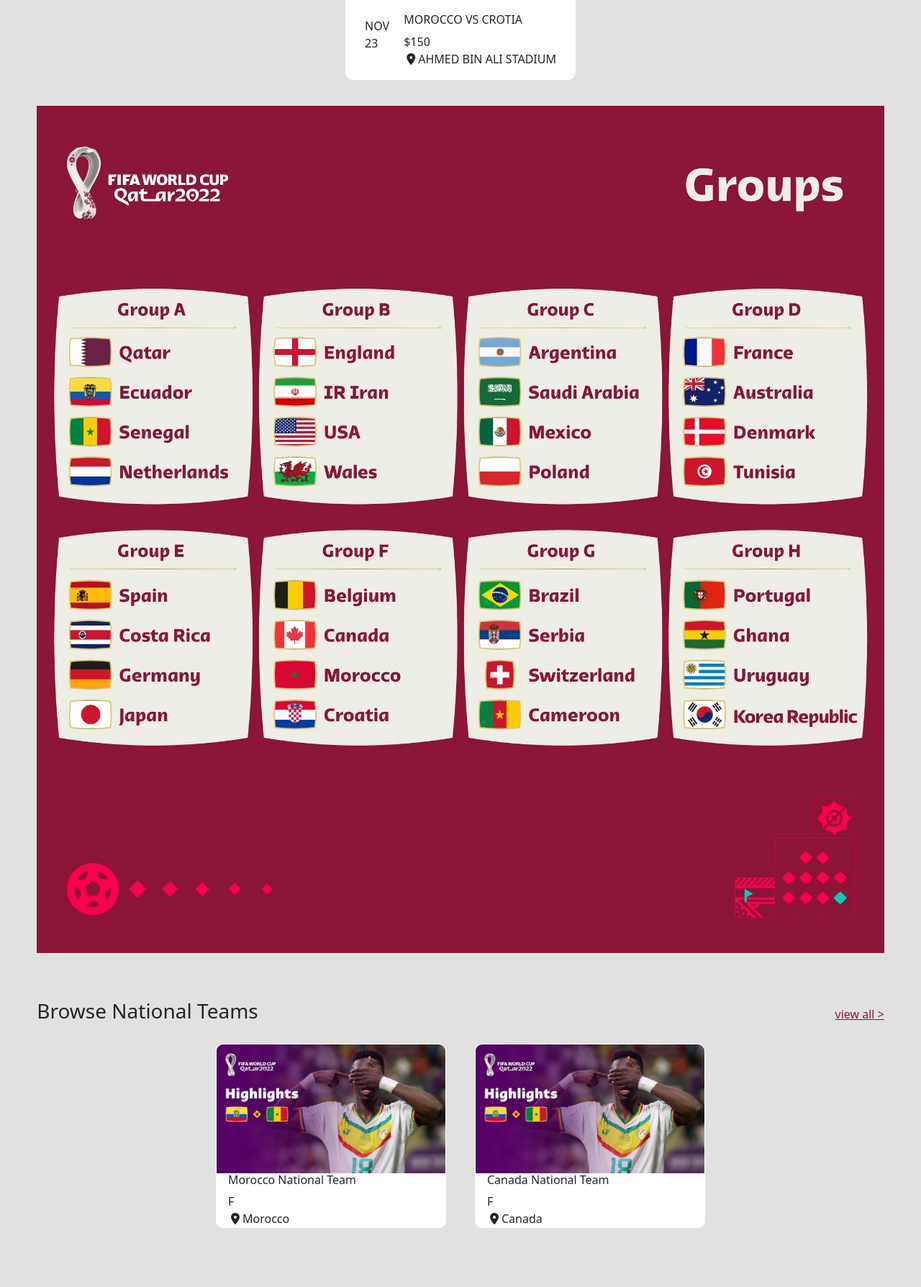
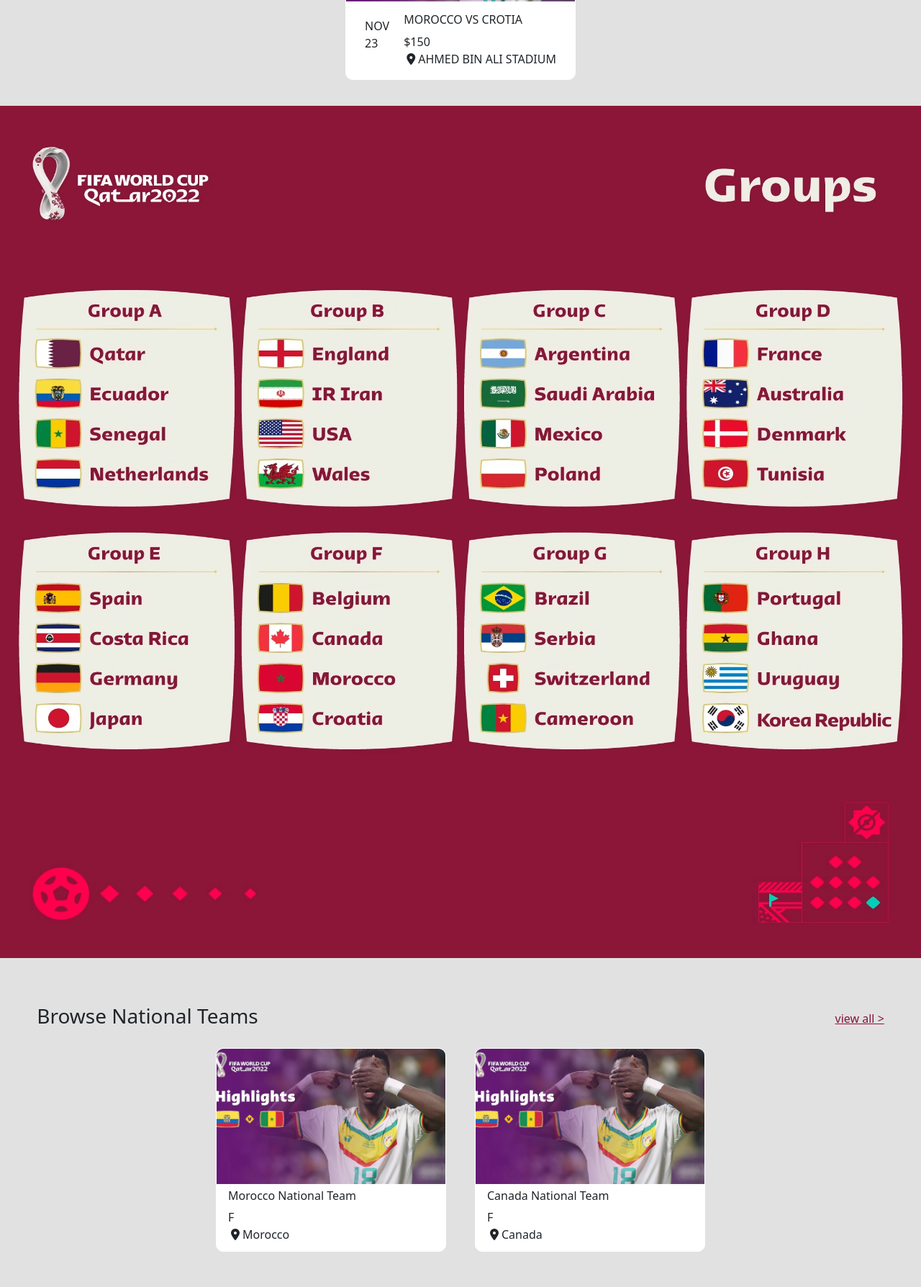
Before and after one commit to HIND-HANSALI/gestion-des-tickets-fifa, a PHP site: page /pages/index.php in a window 1280 px wide. Shown: the part 1204-2992 px from the top of the page at 72% size. Run offline with PHP 8.4, Linux system fonts and the light colour scheme; data comes from the database, SQL or seed files in the repository; data that the repository does not hold is empty; some libraries are stand-ins or nearby versions.

Commit message:
refactoring code

```diff
--- a/assets/css/style.css
+++ b/assets/css/style.css
@@ -239,11 +239,12 @@ nav{
     transition: 0.7s ease;
 }
 
-.projects .content .project-card .project-image{
-    transition: 0.7s ease;
+.projects .content .project-card:hover {
+    transform: scale(1.1);
+    opacity: 0.9;
 }
 
-.projects .content .project-card:hover .project-image {
+.projects .content .project-card .project-image {
     transform: scale(1.1);
     opacity: 0.9;
 }
@@ -262,7 +263,7 @@ nav{
 }
 
 .projects .content .project-card .project-detais{
-    margin-left: 1rem;
+    margin: 1rem 1rem 0.7rem 1rem;
 }
 
 /* ________________________________ End_Carts ________________________________ */
@@ -270,13 +271,15 @@ nav{
 /* ________________________________ Start_img_grp ________________________________ */
 
 .Group {
-    width: 92%;
+    width: 100%;
+    height: 75rem;
     margin: 0 auto;
     padding-top: 1rem;
 }
 
 .Group img{
     width: 100%;
+    height: 100%;
 }
 
 /* ________________________________ End_img_grp ________________________________ */
```
